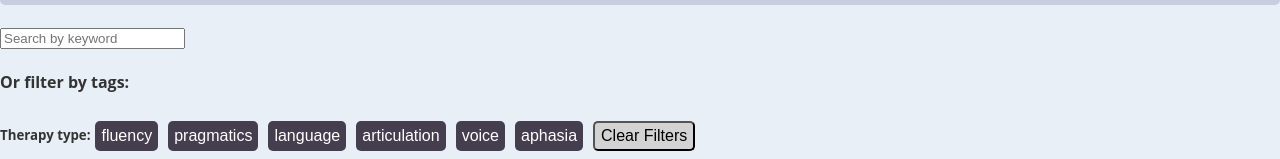
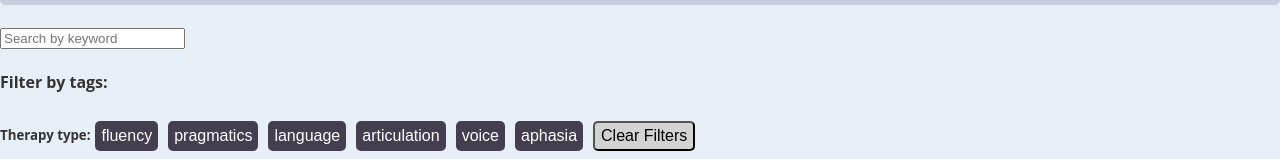
Before and after one commit to Amy-Pr/therapy-resource-library-react-vite, a React (Vite) app: page / in a window 1280 px wide. Shown: the part 346-505 px from the top of the page. Built offline with nearby package versions, Linux system fonts and the light colour scheme.

Commit message:
clean up

```diff
--- a/src/Filters.jsx
+++ b/src/Filters.jsx
@@ -6,7 +6,6 @@ function Filters({data}) {
     const [selectedFilters, setSelectedFilters] = useState([]);
     const [searchTerm, setSearchTerm] = useState('');
 
-//BEGIN FILTERS FUNCTIONS
     const therapyFilters = ['fluency', 'pragmatics', 'language', 'articulation', 'voice', 'aphasia'];
     const activityFilters = ['games', 'expository text', 'videos', 'stories', 'science'];
 
@@ -54,7 +53,7 @@ function Filters({data}) {
                       />
 
                     <div className="">
-                        <h4>Or filter by tags:</h4>
+                        <h4>Filter by tags:</h4>
 
                         <div className="filter-div">
                         <h5>Therapy type:</h5>
```
